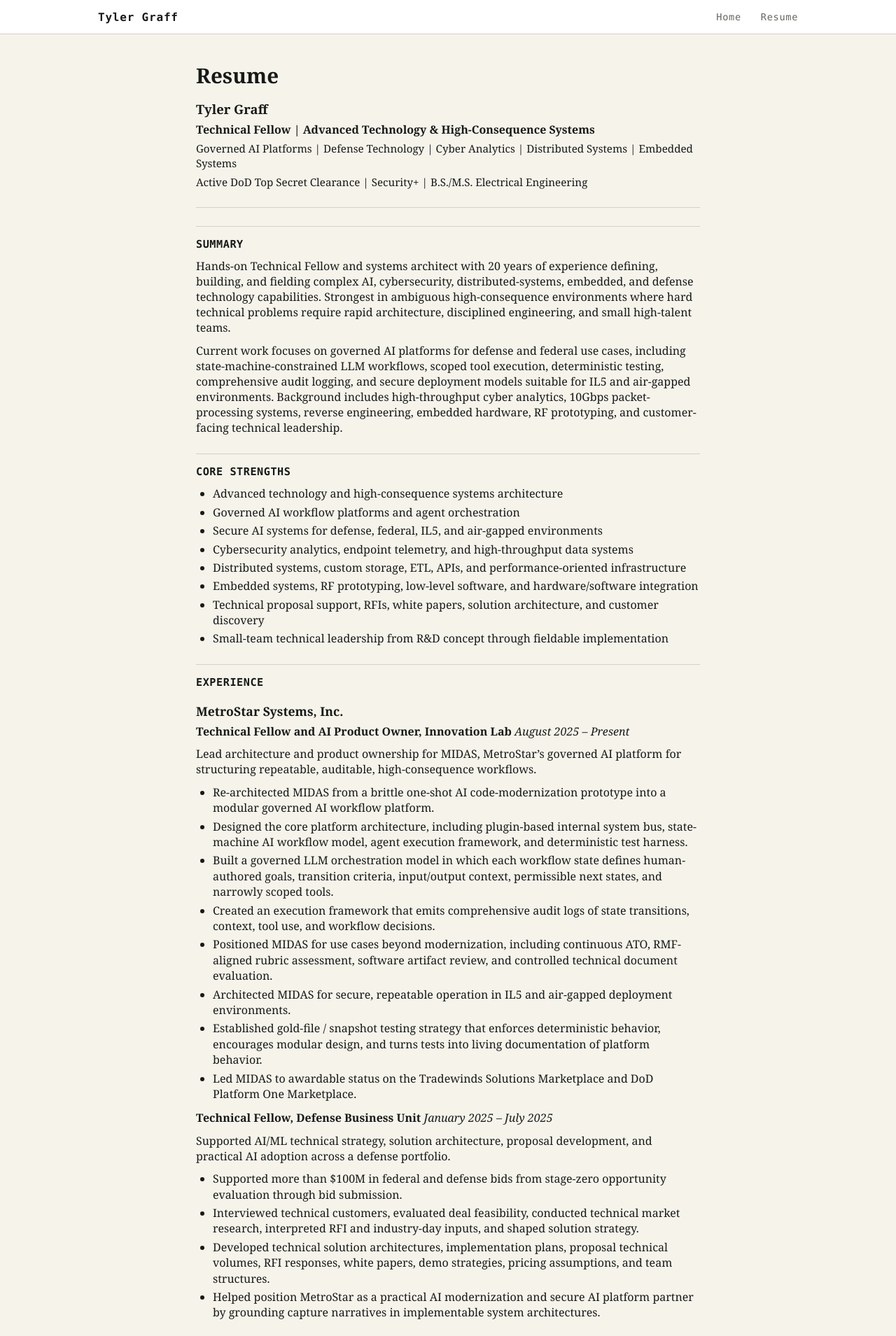
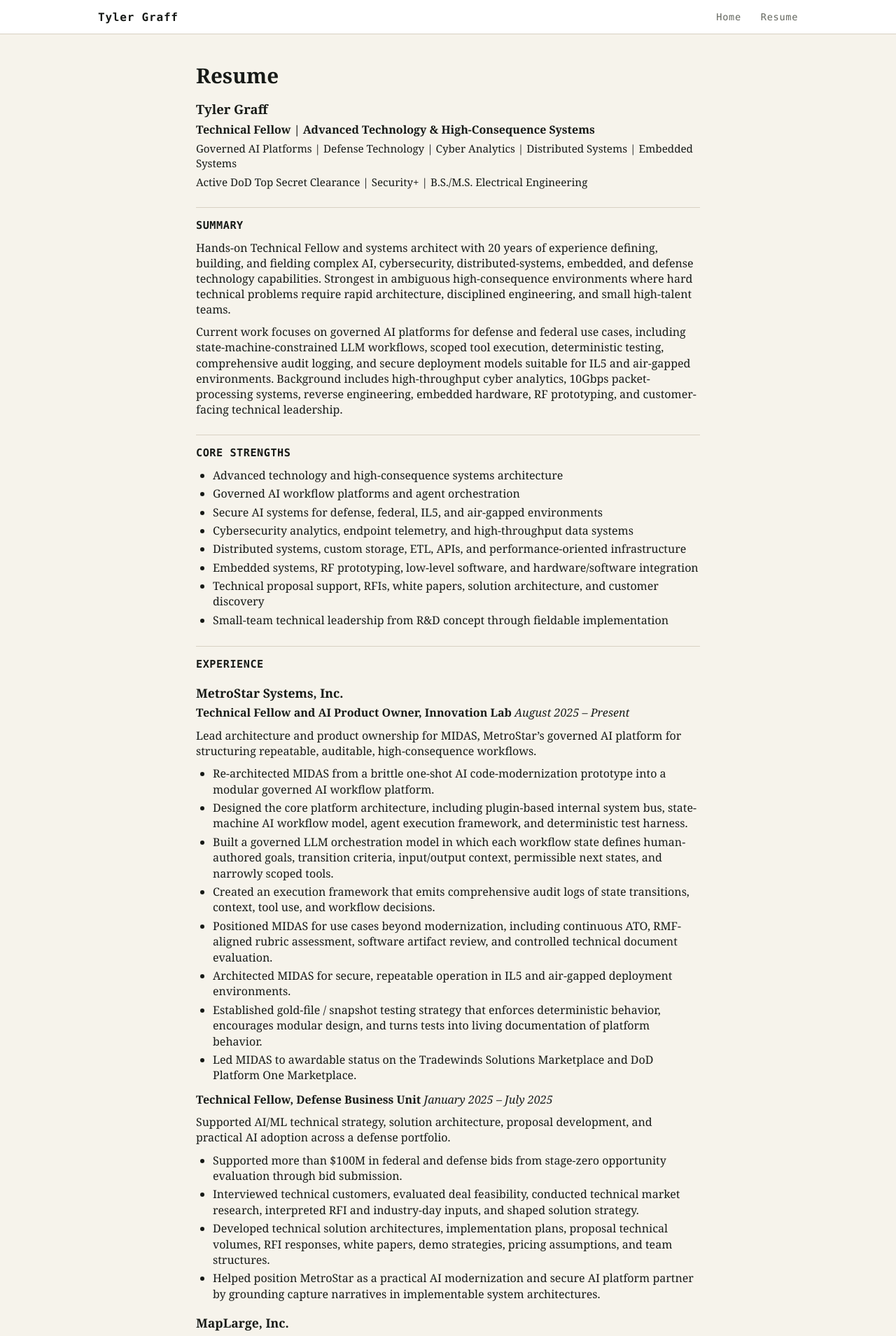
Before and after one commit to tylergraff/tylergraff.github.io, a Jekyll site: the page built from resume.md, in a window 1280 px wide. Shown: the top 1909 px of the page at 70% size. Built offline with Jekyll 4.4.1, drawn with Linux system fonts in a browser that asks for light colours.

Commit message:
remove 1 hr

```diff
--- a/assets/css/main.css
+++ b/assets/css/main.css
@@ -356,8 +356,7 @@ main {
 /* Resume page styling */
 .resume-hero {
     margin-bottom: 1.5rem;
-    padding-bottom: 1.25rem;
-    border-bottom: 1px solid var(--border);
+    padding-bottom: 0;
     line-height: 1.25;
 }
 
```
